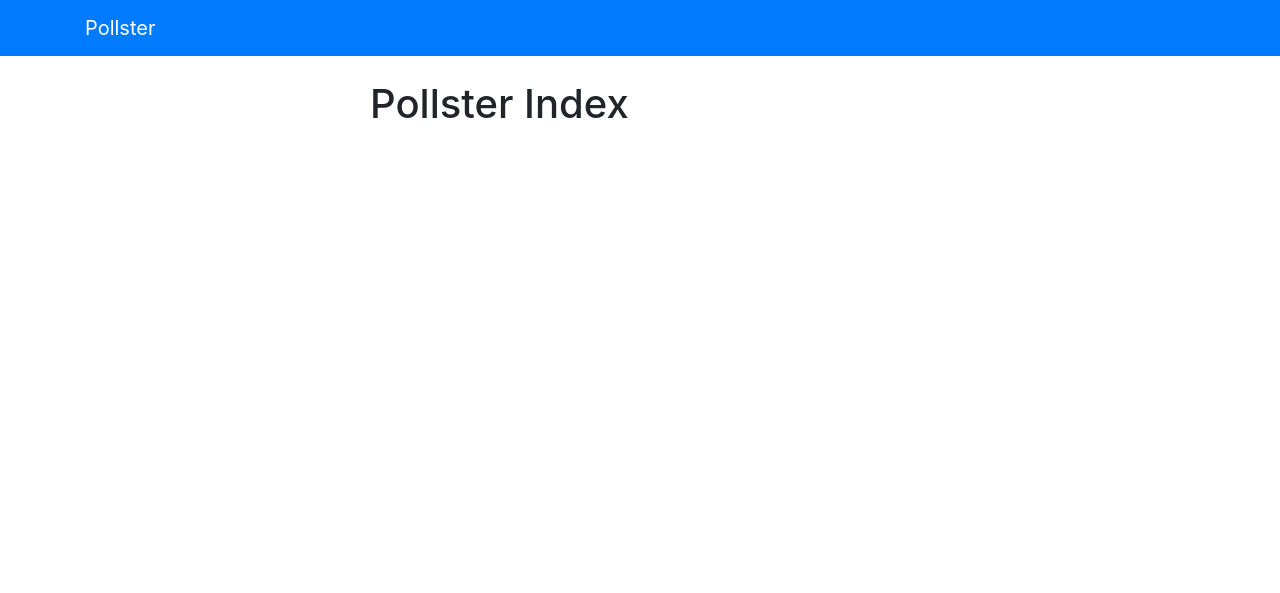
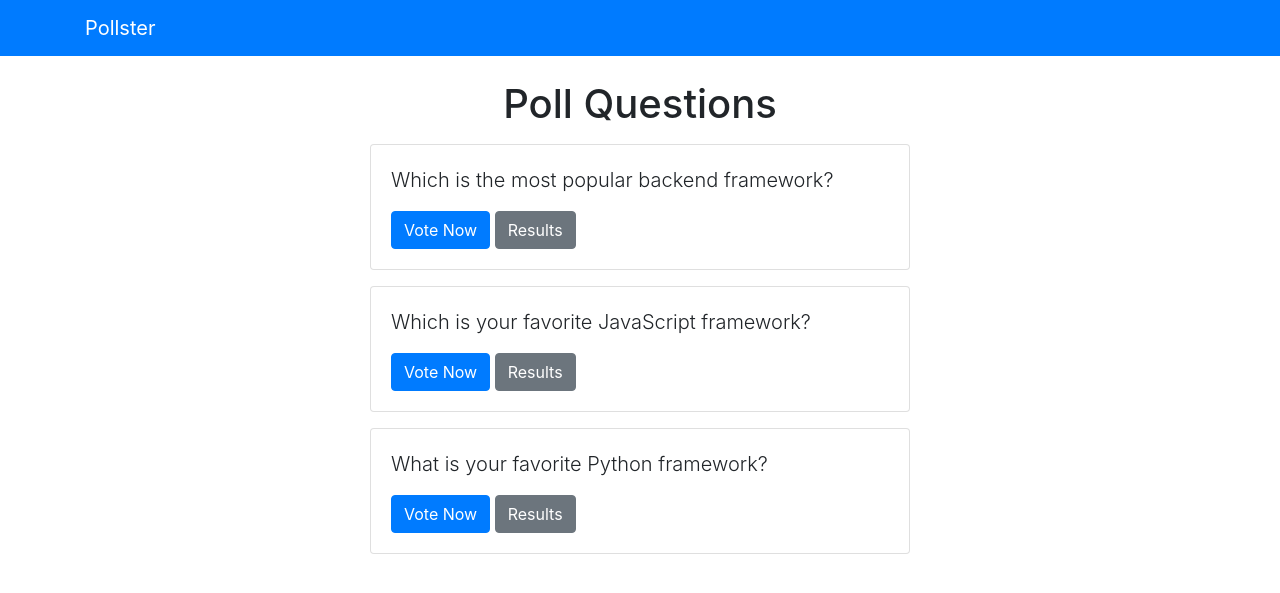
Before and after one commit to kamuz/pollster, a Django app: page /polls/ in a window 1280 px wide. Shown: the top 593 px of the page. Run offline with Django 5.2, Linux system fonts and the light colour scheme; data comes from the database, SQL or seed files in the repository.

Commit message:
Polls functionality

```diff
--- a/pollster/polls/urls.py
+++ b/pollster/polls/urls.py
@@ -1,8 +1,12 @@
 from django.urls import path
 from . import views
 
+# Register namespace
 app_name = 'polls'
 
 urlpatterns = [
-    path('', views.index, name="index")
+    path('', views.index, name="index"),
+    path('<int:question_id>/', views.detail, name="detail"),
+    path('<int:question_id>/results', views.results, name="results"),
+    path('<int:question_id>/vote', views.vote, name="vote"),
 ]
--- a/pollster/polls/views.py
+++ b/pollster/polls/views.py
@@ -1,6 +1,44 @@
-from django.shortcuts import render
+from django.shortcuts import render, get_object_or_404
+from django.http import HttpResponse, HttpResponseRedirect
+from django.urls import reverse
 from .models import Question, Choice
 
 # Get and display questions
 def index(request):
-	return render(request, 'polls/index.html')
+    questions = Question.objects.order_by('-pub_date')[:5]
+    context = {
+        'questions': questions
+    }
+    return render(request, 'polls/index.html', context)
+
+# Show specific question and choices
+def detail(request, question_id):
+    try:
+        question = Question.objects.get(pk=question_id)
+    except Qestion.DoesNotExist:
+        raise Http404("Question does not exist")
+    return render(request, 'polls/detail.html', {'question': question})
+
+# Get question and display results
+def results(request, question_id):
+    question = get_object_or_404(Question, pk=question_id)
+    return render(request, 'polls/results.html', {'question': question})
+
+# Vote for a question choice
+def vote(request, question_id):
+    # return print(request.POST['choice'])
+    question = get_object_or_404(Question, pk=question_id)
+    try:
+        selected_choice = question.choice_set.get(pk=request.POST['choice'])
+    # Don't selected choice
+    except (KeyError, Choice.DoesNotExist):
+        return render(request, 'polls/detail.html', {
+            'question': question,
+            'error_message': "You didn't select a choice.",
+        })
+    else:
+        selected_choice.votes += 1
+        selected_choice.save()
+    # Always return an HttpResponseRedirect after successfully dealing with POST data.
+    # This prevents data from being posted twice if a user hits the back button
+    return HttpResponseRedirect(reverse('polls:results', args=(question.id,)))
--- a/pollster/templates/polls/index.html
+++ b/pollster/templates/polls/index.html
@@ -1,5 +1,18 @@
 {% extends 'base.html' %}
 
 {% block content %}
-<h1>Pollster Index</h1>
+<h1 class="text-center mb-3">Poll Questions</h1>
+{% if questions %}
+    {% for question in questions %}
+        <div class="card mb-3">
+            <div class="card-body">
+                <p class="lead">{{ question.question_text }}</p>
+                <a href="{% url 'polls:detail' question.id %}" class="btn btn-primary">Vote Now</a>
+                <a href="{% url 'polls:results' question.id %}" class="btn btn-secondary">Results</a>
+            </div>
+        </div>
+    {% endfor %}
+{% else %}
+    <p>No polls avaliable</p>
+{% endif %}
 {% endblock %}
```
Also changed, not shown: pollster/templates/polls/detail.html (added, +24 -0 lines), pollster/templates/polls/results.html (added, +20 -0 lines).
